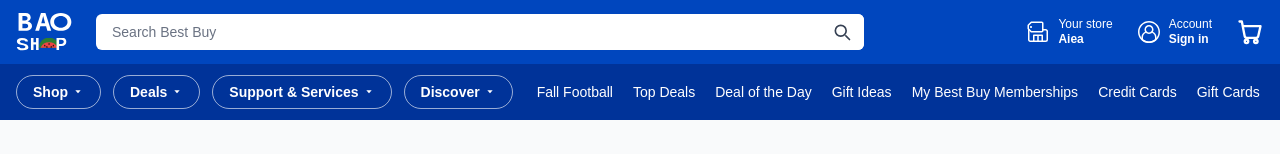
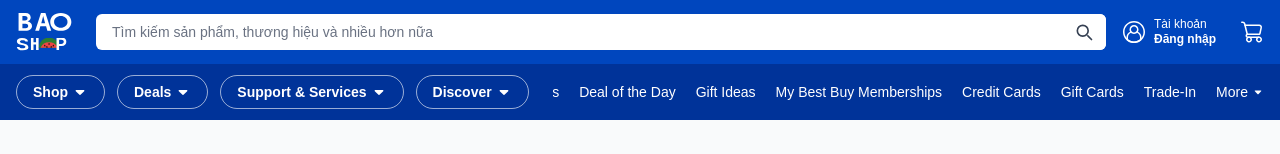
Before and after one commit to k1yodu4/doan, a Next.js app in the folder fe/: page /products in a window 1280 px wide. Shown: the top 154 px of the page. Built offline with nearby package versions, Linux system fonts and the light colour scheme.

Commit message:
Sửa lại icon dropdown và làm cho subnav trở nên responsive hơn

```diff
--- a/fe/components/layout/MainHeader.tsx
+++ b/fe/components/layout/MainHeader.tsx
@@ -4,17 +4,15 @@
   return (
     <div className="bg-[#0046be] text-white">
       <div className="mx-auto flex h-16 max-w-[1600px] items-center gap-4 px-4">
-        {/* Logo */}
         <Link href="/" className="shrink-0">
           <BaoShopLogo className="h-auto w-16" />
         </Link>
-
         {/* Search bar */}
         <div className="flex flex-1 items-center">
-          <div className="flex w-full max-w-3xl overflow-hidden rounded-md bg-white">
+          <div className="flex w-full overflow-hidden rounded-md bg-white">
             <input
               type="text"
-              placeholder="Search Best Buy"
+              placeholder="Tìm kiếm sản phẩm, thương hiệu và nhiều hơn nữa"
               className="flex-1 px-4 py-2 text-sm text-gray-800 outline-none placeholder:text-gray-500"
             />
             <button
@@ -41,23 +39,6 @@
 
         {/* Right side: store / account / cart */}
         <div className="flex shrink-0 items-center gap-6">
-          <Link href="/stores" className="flex items-center gap-2 hover:underline">
-            <svg
-              xmlns="http://www.w3.org/2000/svg"
-              viewBox="0 0 24 24"
-              aria-hidden="true"
-              role="img"
-              className="h-6 w-6 fill-current text-white"
-            >
-              <path d="M19.5 22H4.25C3.01 22 2 20.99 2 19.75v-10c0-.41.34-.75.75-.75s.75.34.75.75v10c0 .41.34.75.75.75H19.5c.55 0 1-.45 1-1v-8.25c0-.41-.34-.75-.75-.75h-3c-.41 0-.75-.34-.75-.75s.34-.75.75-.75h3C20.99 9 22 10.01 22 11.25v8.25a2.5 2.5 0 0 1-2.5 2.5" />
-              <path d="M16.25 14.5h-8.5c-.41 0-.75.34-.75.75v6c0 .41.34.75.75.75s.75-.34.75-.75V16h2.75v5.25c0 .41.34.75.75.75s.75-.34.75-.75V16h2.75v5.25c0 .41.34.75.75.75s.75-.34.75-.75v-6c0-.41-.34-.75-.75-.75M15.75 12.5H5.25a.75.75 0 0 1-.53-.22l-3-3a.75.75 0 0 1-.22-.53v-3.5c0-.2.08-.39.22-.53l3-3a.75.75 0 0 1 .53-.22h10.5c.96 0 1.75.79 1.75 1.75v7.5c0 .96-.79 1.75-1.75 1.75M5.56 11h10.19c.14 0 .25-.11.25-.25v-7.5c0-.14-.11-.25-.25-.25H5.56L3 5.56v2.88z" />
-              <path d="M6 7c0 .55-.45 1-1 1s-1-.45-1-1 .45-1 1-1 1 .45 1 1" />
-            </svg>
-            <div className="flex flex-col text-xs leading-tight">
-              <span>Your store</span>
-              <span className="font-semibold">Aiea</span>
-            </div>
-          </Link>
 
           <Link href="/account" className="flex items-center gap-2 hover:underline">
             <svg
@@ -77,27 +58,26 @@
             </svg>
 
             <div className="flex flex-col text-xs leading-tight">
-              <span>Account</span>
-              <span className="font-semibold">Sign in</span>
+              <span>Tài khoản</span>
+              <span className="font-semibold">Đăng nhập</span>
             </div>
           </Link>
 
           <Link href="/cart" aria-label="Cart" className="hover:opacity-80">
             <svg
               xmlns="http://www.w3.org/2000/svg"
-              className="h-7 w-7"
-              fill="none"
+              xmlSpace="preserve"
               viewBox="0 0 24 24"
-              stroke="currentColor"
-              strokeWidth={2}
+              aria-hidden="true"
+              role="img"
+              aria-label="Cart Icon"
+              fill="white"
+              height={24}
+              width={24}
             >
-              <path
-                strokeLinecap="round"
-                strokeLinejoin="round"
-                d="M3 3h2l2.4 12.4a2 2 0 002 1.6h7.7a2 2 0 002-1.6L21 7H6"
-              />
-              <circle cx="9" cy="20" r="1.5" />
-              <circle cx="17" cy="20" r="1.5" />
+              <path d="M9 22.5c-1.65 0-3-1.35-3-3s1.35-3 3-3 3 1.35 3 3-1.35 3-3 3M9 18c-.83 0-1.5.67-1.5 1.5S8.17 21 9 21s1.5-.67 1.5-1.5S9.83 18 9 18m10 4.5c-1.65 0-3-1.35-3-3s1.35-3 3-3 3 1.35 3 3-1.35 3-3 3m0-4.5c-.83 0-1.5.67-1.5 1.5S18.17 21 19 21s1.5-.67 1.5-1.5S19.83 18 19 18" />
+              <path d="M18.75 18h-11c-1.24 0-2.25-1.01-2.25-2.25s1.01-2.25 2.25-2.25h11.2c.12 0 .22-.08.24-.2l1.28-5.78c.08-.37-.01-.76-.25-1.05S19.64 6 19.26 6H5c-.41 0-.75-.34-.75-.75s.34-.75.75-.75h14.26c.84 0 1.62.38 2.14 1.03.53.65.72 1.5.54 2.32l-1.28 5.78c-.18.81-.88 1.37-1.71 1.37H7.75c-.41 0-.75.34-.75.75s.34.75.75.75h11c.41 0 .75.34.75.75s-.34.75-.75.75" />
+              <path d="M7.25 15c-.34 0-.64-.23-.73-.57L3.9 3.95A1.25 1.25 0 0 0 2.69 3h-.94C1.34 3 1 2.66 1 2.25s.34-.75.75-.75h.94c1.26 0 2.36.86 2.67 2.08l2.62 10.49a.748.748 0 0 1-.73.93" />
             </svg>
           </Link>
         </div>
--- a/fe/components/layout/SubNav.tsx
+++ b/fe/components/layout/SubNav.tsx
@@ -45,11 +45,16 @@
               {item.hasDropdown && (
                 <svg
                   xmlns="http://www.w3.org/2000/svg"
-                  className="h-3 w-3"
-                  viewBox="0 0 20 20"
+                  viewBox="0 0 24 24"
+                  aria-hidden="true"
+                  role="img"
                   fill="currentColor"
+                  className="block h-4 w-4"
                 >
-                  <path d="M5.5 7l4.5 5 4.5-5H5.5z" />
+                  <path
+                    fillRule="evenodd"
+                    d="m12.71 16.29 5.59-5.59c.63-.63.18-1.71-.71-1.71H6.41c-.89 0-1.34 1.08-.71 1.71l5.59 5.59c.39.39 1.02.39 1.41 0Z"
+                  />
                 </svg>
               )}
             </Link>
@@ -57,7 +62,7 @@
         </div>
 
         {/* Right: plain links */}
-        <div className="flex flex-1 items-center justify-end gap-5">
+        <div className="flex flex-1 items-center justify-end gap-5 overflow-hidden">
           {linkItems.map((item) => (
             <Link
               key={item.label}
@@ -68,11 +73,16 @@
               {item.hasDropdown && (
                 <svg
                   xmlns="http://www.w3.org/2000/svg"
-                  className="h-3 w-3"
-                  viewBox="0 0 20 20"
+                  viewBox="0 0 24 24"
+                  aria-hidden="true"
+                  role="img"
                   fill="currentColor"
+                  className="block h-3 w-3"
                 >
-                  <path d="M5.5 7l4.5 5 4.5-5H5.5z" />
+                  <path
+                    fillRule="evenodd"
+                    d="m12.71 16.29 5.59-5.59c.63-.63.18-1.71-.71-1.71H6.41c-.89 0-1.34 1.08-.71 1.71l5.59 5.59c.39.39 1.02.39 1.41 0Z"
+                  />
                 </svg>
               )}
             </Link>
```
